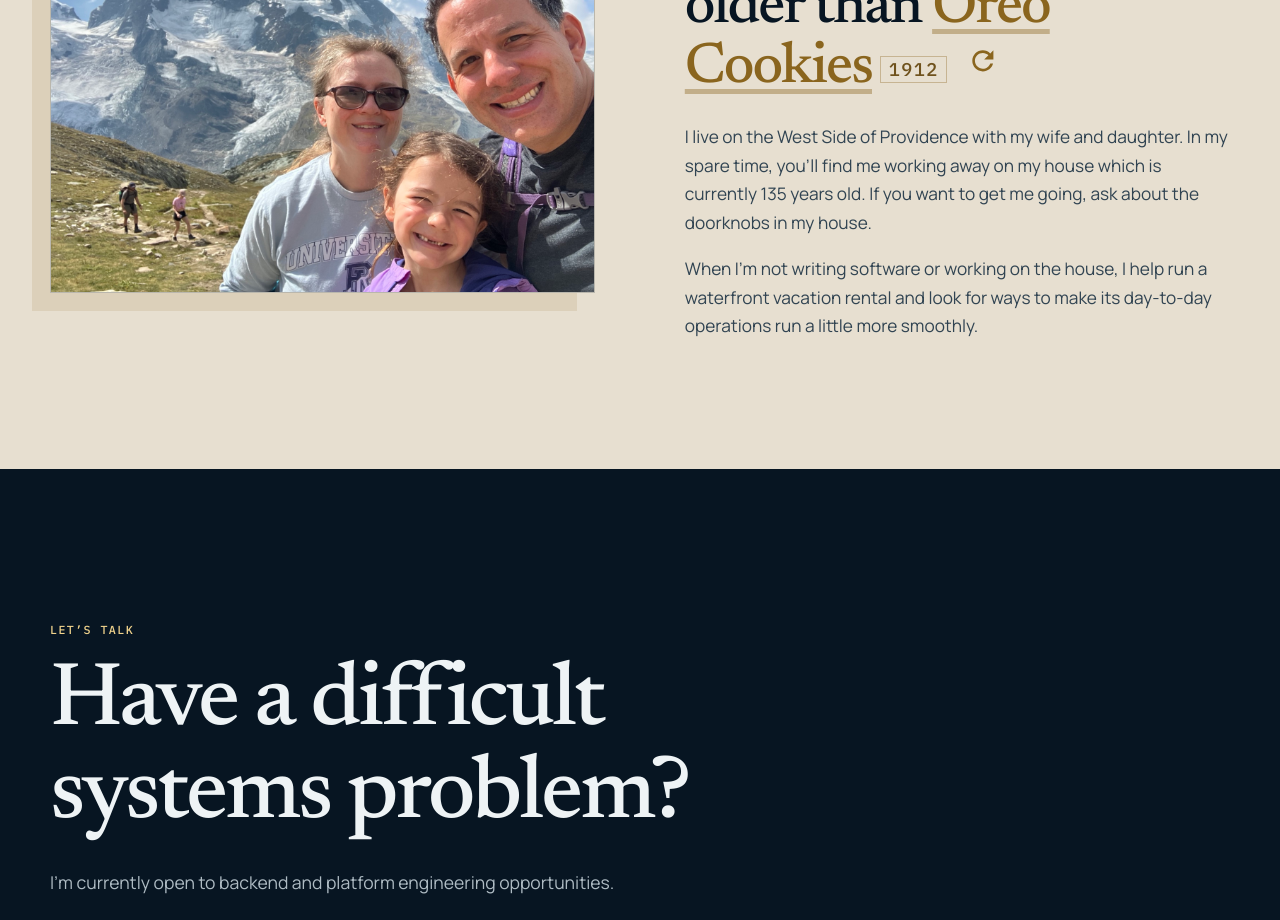
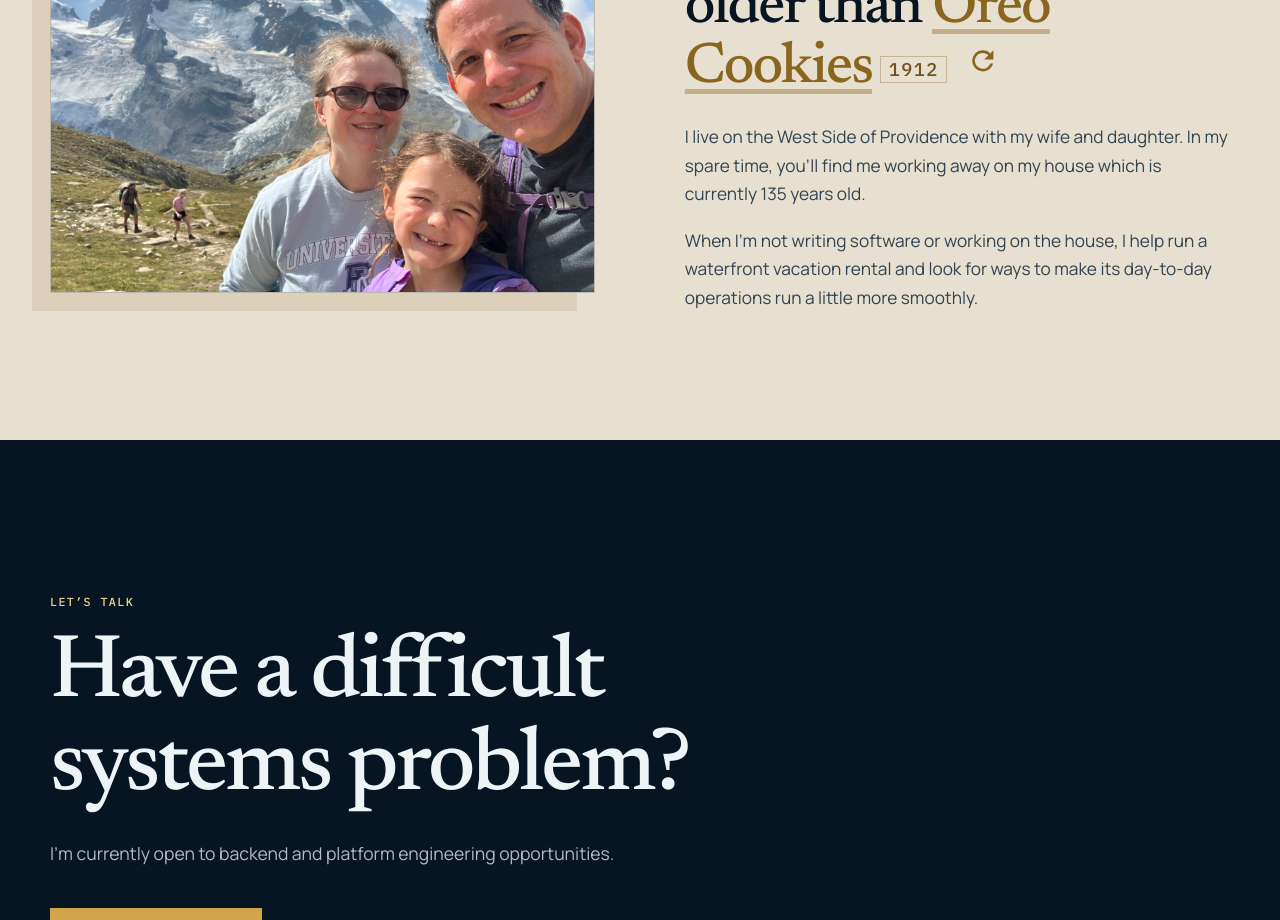
Before and after one commit to jaytavares/jasontavares.com, a Next.js app: page / in a window 1280 px wide. Shown: the part 4120-5040 px from the top of the page. Built offline with nearby package versions, Linux system fonts and the light colour scheme.

Commit message:
Remove doorknob sentence from About Me

```diff
--- a/app/page.tsx
+++ b/app/page.tsx
@@ -269,8 +269,7 @@ export default function Home() {
                 <p>
                   I live on the West Side of Providence with my wife and
                   daughter. In my spare time, you&apos;ll find me working away on
-                  my house which is currently {houseAge} years old. If you want
-                  to get me going, ask about the doorknobs in my house.
+                  my house which is currently {houseAge} years old.
                 </p>
                 <p>
                   When I&apos;m not writing software or working on the house, I
```
